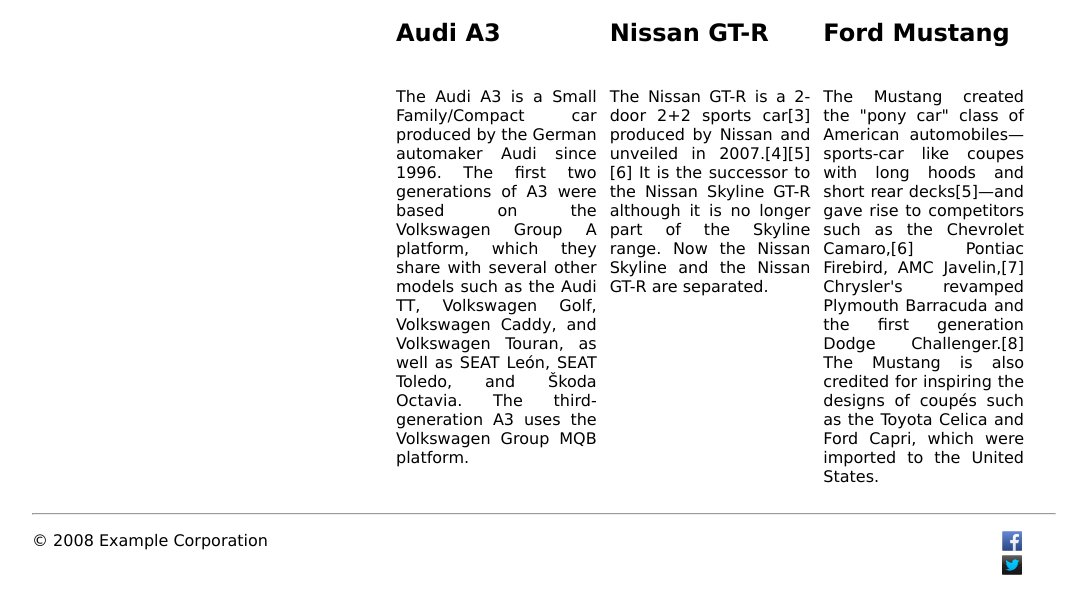
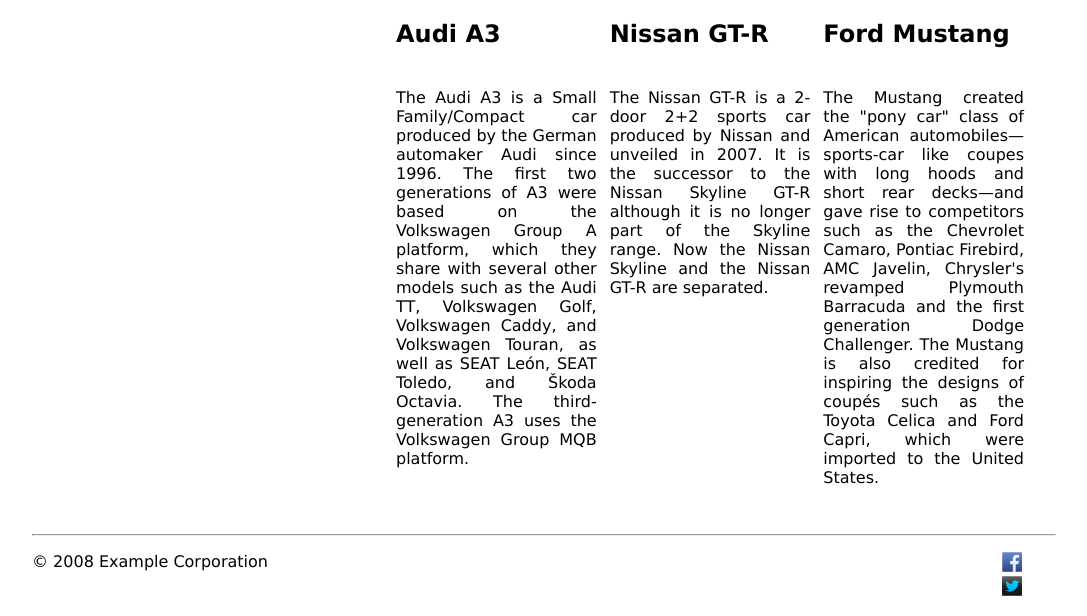
Before and after one commit to daniRiesgo/UI, a plain HTML site: page ex1.html in a window 1280 px wide. Shown: the part 813-1429 px from the top of the page, without its empty margins (96-1183 px from the left). Before the commit the page ends 1408 px from the top, so only its background shows below. Drawn offline with Linux system fonts and the light colour scheme.

Commit message:
Indenting and cleaning up the little mess

```diff
--- a/ex1.html
+++ b/ex1.html
@@ -13,6 +13,7 @@
     <div id="center">
 
         <!-- HEADER -->
+
         <header>
             <img id="headerimg" src="img/logo/fsociety.png">
             <h1>Our democracy has been corrupted</h1>
@@ -21,9 +22,11 @@
         <!-- BODY: Two big divs form this section, one double width than the other -->
 
         <div id="menu">
-                  <ul><a href="http://www.evil.com">The why</a></ul>
-                  <ul><a href="http://www.evil.com">The who</a></ul>
-                  <ul><a href="http://www.evil.com">The when</a></ul>
+            <ul>
+                <li><a href="http://www.evil.com">The why</a></li>
+                <li><a href="http://www.evil.com">The who</a></li>
+                <li><a href="http://www.evil.com">The when</a></li>
+            </ul>
         </div>
 
         <div id="section">
@@ -35,11 +38,6 @@
                 <input id="TextField" type="text" name="fname" placeholder="Price Guess">
             </form>
 
-            <br>
-                <!--
-                TODO: meter las tres imágenes
-                TODO: meter los textos de las imágenes
-                -->
             <table>
                 <tr>
                     <td>
@@ -63,7 +61,9 @@
                         <h2>Ford Mustang</h2>
                     </td>
                 </tr>
-                            <td> <p>
+                <tr>
+                    <td>
+                        <p>
                             The Audi A3 is a Small Family/Compact car produced
                             by the German automaker Audi since 1996. The first
                             two generations of A3 were based on the Volkswagen
@@ -76,8 +76,8 @@
                     </td>
                     <td>
                         <p>
-                                  The Nissan GT-R is a 2-door 2+2 sports car[3] produced
-                                   by Nissan and unveiled in 2007.[4][5][6] It is the
+                            The Nissan GT-R is a 2-door 2+2 sports car produced
+                            by Nissan and unveiled in 2007. It is the
                             successor to the Nissan Skyline GT-R although it
                             is no longer part of the Skyline range. Now the
                             Nissan Skyline and the Nissan GT-R are separated.
@@ -87,17 +87,19 @@
                         <p>
                             The Mustang created the "pony car" class of American
                             automobiles—sports-car like coupes with long hoods
-                                   and short rear decks[5]—and gave rise to competitors
-                                   such as the Chevrolet Camaro,[6] Pontiac Firebird,
-                                   AMC Javelin,[7] Chrysler's revamped Plymouth Barracuda
-                                    and the first generation Dodge Challenger.[8] The
+                            and short rear decks—and gave rise to competitors
+                            such as the Chevrolet Camaro, Pontiac Firebird,
+                            AMC Javelin, Chrysler's revamped Plymouth Barracuda
+                            and the first generation Dodge Challenger. The
                             Mustang is also credited for inspiring the designs
                             of coupés such as the Toyota Celica and Ford Capri,
                             which were imported to the United States.
                         </p>
                     </td>
+                </tr>
             </table>
         </div>
+
         <!-- FOOTER: Two small divs make this section, one in the left and another one in the right -->
 
         <footer>
@@ -113,6 +115,7 @@
                 </p>
               </div>
         </footer>
+
     </div>
 </body>
 </html>
--- a/stylesheet.css
+++ b/stylesheet.css
@@ -67,8 +67,7 @@
 }
 #section table {
     width: 643px;
-  margin-left: 20px;
-  margin-right: 20px;
+    margin: 20px;
     text-align: justify;
 }
 
```
Lines whose indentation alone changed are shown as unchanged.
